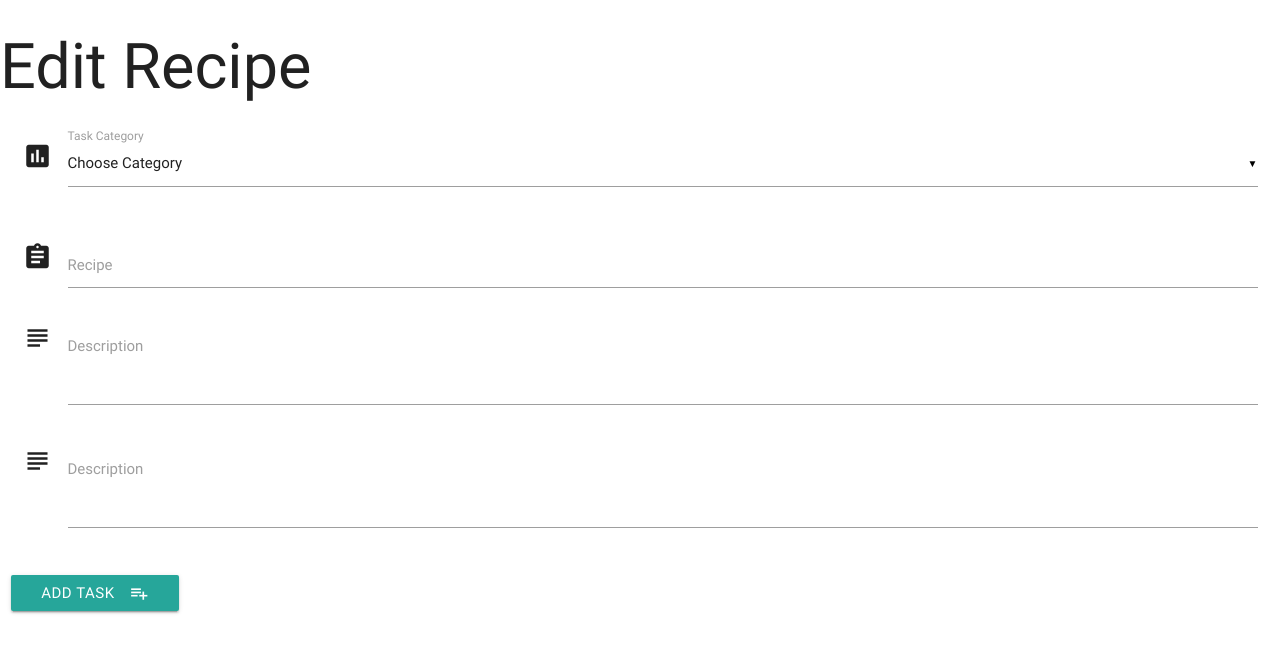
After one commit to Code-Institute-Submissions/4th-milestone, a Flask app: template templates/editrecipe.html in a window 1280 px wide. The commit adds this page. Shown: the top 653 px of the page. Run offline with Flask 2, Linux system fonts and the light colour scheme; the template is opened without the code that fills it, so the values that code supplies are empty; some libraries are stand-ins or nearby versions.

Commit message:
wire up task button

```diff
--- a/app.py
+++ b/app.py
@@ -28,6 +28,11 @@ def insert_recipe():
     recipes.insert_one(request.form.to_dict())
     return redirect(url_for('get_recipes'))
 
+@app.route('/edit_recipe/<recipe_id>')
+def edit_recipe(recipe_id):
+    the_recipe =  mongo.db.recipes.find_one({"_id": ObjectId(recipe_id)})
+    all_cuisines =  mongo.db.cuisines.find()
+    return render_template('editrecipe.html', recipes=the_recipe, cuisines=all_cuisines)
 
 if __name__ == '__main__':
     app.run(host=os.environ.get('IP'),
--- a/static/css/styles.css
+++ b/static/css/styles.css
@@ -1,3 +1,7 @@
-body{
-    background-color: red;
+.btn_small {
+    height: 24px;
+    width: 60px;
+    line-height: 24px;
+    margin: 5px 5px;
+    padding: 0 0.5em;
 }
--- /dev/null
+++ b/templates/editrecipe.html
@@ -0,0 +1,44 @@
+{% extends 'base.html' %} {% block content %}
+<h1>Edit Recipe</h1>
+<div class="row">
+    <form action="{{ url_for('insert_recipe') }}" method="POST"  class="col s12">
+        <div class="row">
+            <div class="row">
+                <div class="input-field col s12">
+                    <i class="material-icons prefix">poll</i>
+                    <select id="cuisine" name="cuisine_name">
+                  <option value="" disabled selected>Choose Category</option>
+                  {% for cat in cuisines %}
+                      <option value="{{cat.cuisine_name}}">{{cat.cuisine_name}}</option>
+                  {% endfor %}
+                </select>
+                    <label>Task Category</label>
+                </div>
+            </div>
+            <div class="input-field col s12">
+                <i class="material-icons prefix">assignment</i>
+                <input id="recipe_name" name="recipe_name" type="text" class="validate">
+                <label for="icon_prefix">Recipe</label>
+            </div>
+            <div class="input-field col s12">
+                <i class="material-icons prefix">subject</i>
+                <textarea name="recipe_description" id="recipe_description" class="materialize-textarea"></textarea>
+                <label for="icon_telephone">Description</label>
+            </div>
+            <div class="input-field col s12">
+                <i class="material-icons prefix">subject</i>
+                <textarea name="task_description" id="task_description" class="materialize-textarea"></textarea>
+                <label for="icon_telephone">Description</label>
+            </div>
+        </div>
+        <div class="row">
+            <button class="btn waves-effect waves-light" type="submit" name="action">Add Task
+                <i class="material-icons right">playlist_add</i>
+             </button>
+        </div>
+    </form>
+</div>
+
+
+
+{% endblock %}
--- a/templates/recipes.html
+++ b/templates/recipes.html
@@ -4,9 +4,9 @@
     <li>
         <div class="collapsible-header">
             <div class = "col s3">
-                 <i class="material-icons">expand_more</i>
-                 <a class="waves-effect waves-light btn">Done</a>
-                 <a class="waves-effect waves-light btn">Edit</a>
+                  <i class="material-icons">expand_more</i>
+                    <a  class="waves-effect waves-light btn btn_small">Done</a>
+                    <a href = "{{url_for('edit_recipe', recipe_id=recipe._id)}}" class="waves-effect waves-light btn btn_small">Edit</a>
             </div>
 
             <div class = "col s9">
```
